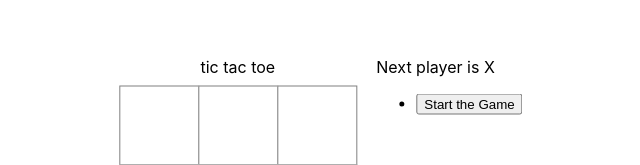
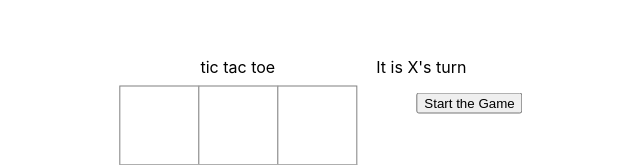
Before and after one commit to paubonilla/old-tic-tac-toe, a React (Create React App) app: page / in a window 1280 px wide. Shown: the part 210-375 px from the top of the page, without its empty margins (319-959 px from the left). Built offline with nearby package versions, Linux system fonts and the light colour scheme.

Commit message:
changed and added styles

```diff
--- a/src/App.css
+++ b/src/App.css
@@ -46,6 +46,11 @@
     padding-left: 30px;
 }
 
+.move-list {
+    display: flex;
+    list-style: none;
+}
+
 .game-info {
     margin-left: 20px;
 }
--- a/src/components/Game.js
+++ b/src/components/Game.js
@@ -45,7 +45,9 @@ export default class Game extends Component {
         const moves = history.map((step, move) => {
             const desc = move? 'Go to num ' + move : 'Start the Game';
             return (
-                <li key={move}>
+                <li
+                    className="move-list"
+                    key={move}>
                     <button onClick={() => {this.jumpTo(move)}}>
                         {desc}
                     </button>
@@ -54,9 +56,9 @@ export default class Game extends Component {
         })
         let status;
         if(winner) {
-            status = 'Winner is ' + winner;
+            status = 'Player ' + winner + ' is the winner!';
         } else {
-            status = 'Next player is ' + (this.state.xIsNext? 'X' : 'O');
+            status = 'It is ' + (this.state.xIsNext? 'X' : 'O') + "'s turn";
         }
 
 
```
